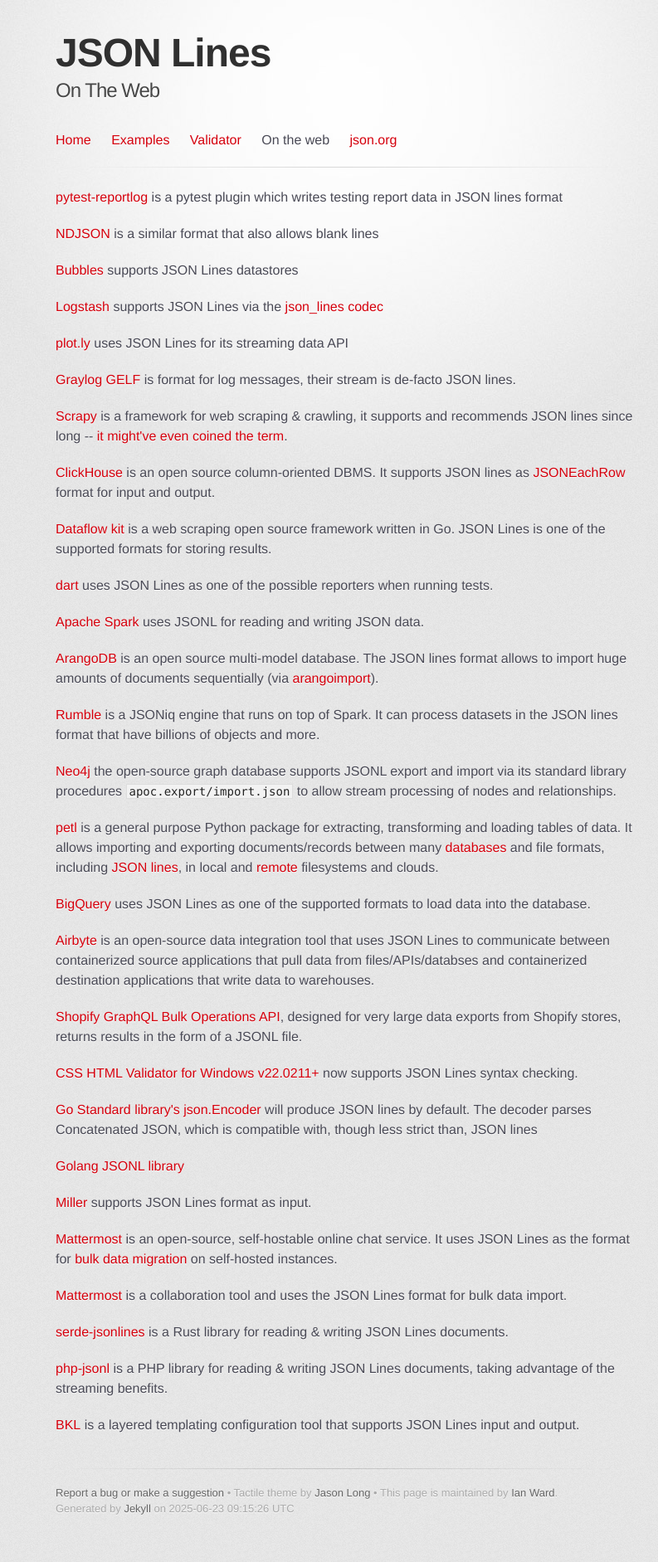
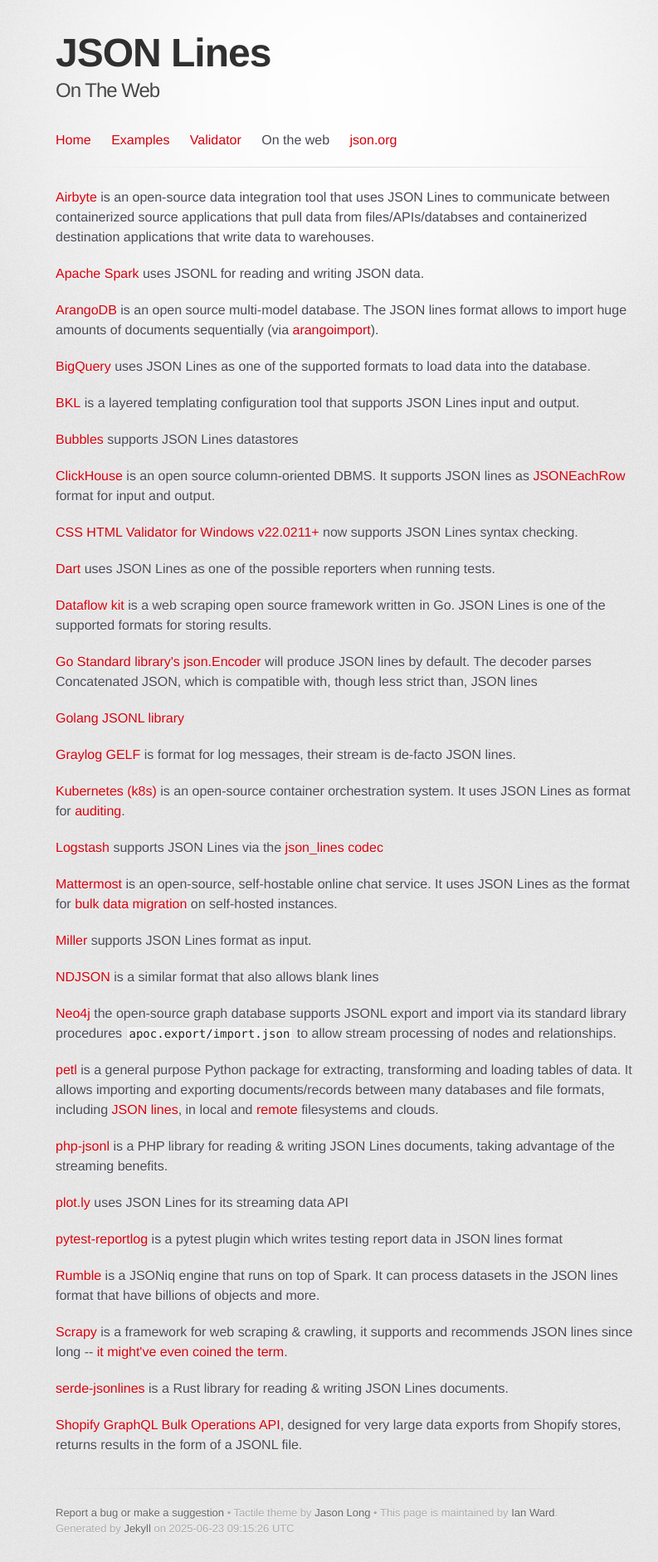
Before and after one commit to wardi/jsonlines, a Jekyll site: the page built from on_the_web/index.md, in a window 1280 px wide. Shown: the whole page at 83% size, without its empty margins (223-1016 px from the left). Built offline with Jekyll 4.4.1, drawn with Linux system fonts in a browser that asks for light colours; some web fonts are replaced; before the commit the page ends 1859 px from its top, so only the background shows below that.

Commit message:
Reorder and add Kubernetes (#106)

```diff
--- a/on_the_web/index.md
+++ b/on_the_web/index.md
@@ -3,56 +3,56 @@ layout: default
 title: On The Web
 ---
 
-<p><a href="https://github.com/pytest-dev/pytest-reportlog">pytest-reportlog</a> is a pytest plugin which writes testing report data in JSON lines format</p>
-
-<p><a href="https://github.com/ndjson/ndjson-spec">NDJSON</a> is a similar format that also allows blank lines</p>
-
-<p><a href="https://okfnlabs.org/blog/2014/09/01/bubbles-python-etl.html">Bubbles</a> supports JSON Lines datastores</p>
-
-<p><a href="https://logstash.net">Logstash</a> supports JSON Lines via the <a href="https://logstash.net/docs/latest/codecs/json_lines">json_lines codec</a></p>
-
-<p><a href="https://plot.ly/streaming/">plot.ly</a> uses JSON Lines for its streaming data API</p>
-
-<p><a href="https://www.graylog.org/resources/gelf/">Graylog GELF</a> is format for log messages, their stream is de-facto JSON lines.</p>
-
-<p><a href="https://www.scrapy.org">Scrapy</a> is a framework for web scraping &amp; crawling, it supports and recommends JSON lines since long -- <a href="https://twitter.com/pablohoffman/status/547385799093022723">it might've even coined the term</a>.</p>
-
-<p><a href="https://clickhouse.yandex/">ClickHouse</a> is an open source column-oriented DBMS. It supports JSON lines as <a href="https://clickhouse.yandex/reference_en.html#JSONEachRow">JSONEachRow</a> format for input and output.</p>
-
-<p><a href="https://dataflowkit.com">Dataflow kit</a> is a web scraping open source framework written in Go. JSON Lines is one of the supported formats for storing results.</p>
-
-<p><a href="https://github.com/dart-lang/test/blob/master/pkgs/test/doc/json_reporter.md">dart</a> uses JSON Lines as one of the possible reporters when running tests.</p>
+<p><a href="https://airbyte.io">Airbyte</a> is an open-source data integration tool that uses JSON Lines to communicate between containerized source applications that pull data from files/APIs/databses and containerized destination applications that write data to warehouses.</p>
 
 <p><a href="https://spark.apache.org">Apache Spark</a> uses JSONL for reading and writing JSON data.</p>
 
 <p><a href="https://arangodb.com">ArangoDB</a> is an open source multi-model database. The JSON lines format allows to import huge amounts of documents sequentially (via <a href="https://www.arangodb.com/docs/stable/programs-arangoimport-examples-json.html">arangoimport</a>).</p>
 
-<p><a href="https://www.rumbledb.org/">Rumble</a> is a JSONiq engine that runs on top of Spark. It can process datasets in the JSON lines format that have billions of objects and more.</p>
-
-<p><a href="https://neo4j.com/developer">Neo4j</a> the open-source graph database supports JSONL export and import via its standard library procedures <a href="https://neo4j.com/labs/apoc/4.1/export/json/#export-database-json"><code>apoc.export/import.json</code></a> to allow stream processing of nodes and relationships.</p>
-
-<p><a href="https://github.com/petl-developers/petl">petl</a> is a general purpose Python package for extracting, transforming and loading tables of data. It allows importing and exporting documents/records between many <a href="https://petl.readthedocs.io/en/stable/io.html#databases">databases</a> and file formats, including <a href="https://petl.readthedocs.io/en/stable/io.html#json-files">JSON lines</a>, in local and <a href="https://petl.readthedocs.io/en/stable/io.html#remote-i-o-helper-classes">remote</a> filesystems and clouds.</p>
-
 <p><a href="https://cloud.google.com/bigquery">BigQuery</a> uses JSON Lines as one of the supported formats to load data into the database.</p>
 
-<p><a href="https://airbyte.io">Airbyte</a> is an open-source data integration tool that uses JSON Lines to communicate between containerized source applications that pull data from files/APIs/databses and containerized destination applications that write data to warehouses.</p>
+<p><a href="https://bkl.gopatchy.io/">BKL</a> is a layered templating configuration tool that supports JSON Lines input and output.</p>
 
-<p><a href="https://shopify.dev/api/usage/bulk-operations/queries">Shopify GraphQL Bulk Operations API</a>, designed for very large data exports from Shopify stores, returns results in the form of a JSONL file.</p>
+<p><a href="https://okfnlabs.org/blog/2014/09/01/bubbles-python-etl.html">Bubbles</a> supports JSON Lines datastores</p>
+
+<p><a href="https://clickhouse.yandex/">ClickHouse</a> is an open source column-oriented DBMS. It supports JSON lines as <a href="https://clickhouse.yandex/reference_en.html#JSONEachRow">JSONEachRow</a> format for input and output.</p>
 
 <p><a href="https://www.htmlvalidator.com/">CSS HTML Validator for Windows v22.0211+</a> now supports JSON Lines syntax checking.</p>
+
+<p><a href="https://github.com/dart-lang/test/blob/master/pkgs/test/doc/json_reporter.md">Dart</a> uses JSON Lines as one of the possible reporters when running tests.</p>
+
+<p><a href="https://dataflowkit.com">Dataflow kit</a> is a web scraping open source framework written in Go. JSON Lines is one of the supported formats for storing results.</p>
 
 <p><a href="https://pkg.go.dev/encoding/json#NewEncoder">Go Standard library's json.Encoder</a> will produce JSON lines by default. The decoder parses Concatenated JSON, which is compatible with, though less strict than, JSON lines</p>
 
 <p><a href="https://github.com/simonfrey/jsonl">Golang JSONL library</a></p>
 
-<p><a href="https://miller.readthedocs.io/en/latest/file-formats/#json-lines">Miller</a> supports JSON Lines format as input.</p>
+<p><a href="https://www.graylog.org/resources/gelf/">Graylog GELF</a> is format for log messages, their stream is de-facto JSON lines.</p>
+
+<p><a href="https://kubernetes.io">Kubernetes (k8s)</a> is an open-source container orchestration system. It uses JSON Lines as format for <a href="https://kubernetes.io/docs/tasks/debug/debug-cluster/audit/">auditing</a>.</p>
+
+<p><a href="https://logstash.net">Logstash</a> supports JSON Lines via the <a href="https://logstash.net/docs/latest/codecs/json_lines">json_lines codec</a></p>
 
 <p><a href="https://mattermost.com/">Mattermost</a> is an open-source, self-hostable online chat service. It uses JSON Lines as the format for <a href="https://docs.mattermost.com/onboard/bulk-loading-data.html">bulk data migration</a> on self-hosted instances.</p>
 
-<p><a href="https://docs.mattermost.com/onboard/bulk-loading-data.html">Mattermost</a> is a collaboration tool and uses the JSON Lines format for bulk data import.</p>
+<p><a href="https://miller.readthedocs.io/en/latest/file-formats/#json-lines">Miller</a> supports JSON Lines format as input.</p>
+
+<p><a href="https://github.com/ndjson/ndjson-spec">NDJSON</a> is a similar format that also allows blank lines</p>
+
+<p><a href="https://neo4j.com/developer">Neo4j</a> the open-source graph database supports JSONL export and import via its standard library procedures <a href="https://neo4j.com/labs/apoc/4.1/export/json/#export-database-json"><code>apoc.export/import.json</code></a> to allow stream processing of nodes and relationships.</p>
+
+<p><a href="https://petl.readthedocs.io/en/stable/io.html#databases">petl</a> is a general purpose Python package for extracting, transforming and loading tables of data. It allows importing and exporting documents/records between many databases and file formats, including <a href="https://petl.readthedocs.io/en/stable/io.html#json-files">JSON lines</a>, in local and <a href="https://petl.readthedocs.io/en/stable/io.html#remote-i-o-helper-classes">remote</a> filesystems and clouds.</p>
+
+<p><a href="https://php-jsonl">php-jsonl</a> is a PHP library for reading &amp; writing JSON Lines documents, taking advantage of the streaming benefits.</p>
+
+<p><a href="https://plot.ly/streaming/">plot.ly</a> uses JSON Lines for its streaming data API</p>
+
+<p><a href="https://github.com/pytest-dev/pytest-reportlog">pytest-reportlog</a> is a pytest plugin which writes testing report data in JSON lines format</p>
+
+<p><a href="https://www.rumbledb.org/">Rumble</a> is a JSONiq engine that runs on top of Spark. It can process datasets in the JSON lines format that have billions of objects and more.</p>
+
+<p><a href="https://www.scrapy.org">Scrapy</a> is a framework for web scraping &amp; crawling, it supports and recommends JSON lines since long -- <a href="https://twitter.com/pablohoffman/status/547385799093022723">it might've even coined the term</a>.</p>
 
 <p><a href="https://github.com/jwodder/serde-jsonlines">serde-jsonlines</a> is a Rust library for reading &amp; writing JSON Lines documents.</p>
 
-<p><a href="https://github.com/indykoning/php-jsonl">php-jsonl</a> is a PHP library for reading &amp; writing JSON Lines documents, taking advantage of the streaming benefits.</p>
-
-<p><a href="https://bkl.gopatchy.io/">BKL</a> is a layered templating configuration tool that supports JSON Lines input and output.</p>
+<p><a href="https://shopify.dev/api/usage/bulk-operations/queries">Shopify GraphQL Bulk Operations API</a>, designed for very large data exports from Shopify stores, returns results in the form of a JSONL file.</p>
```
